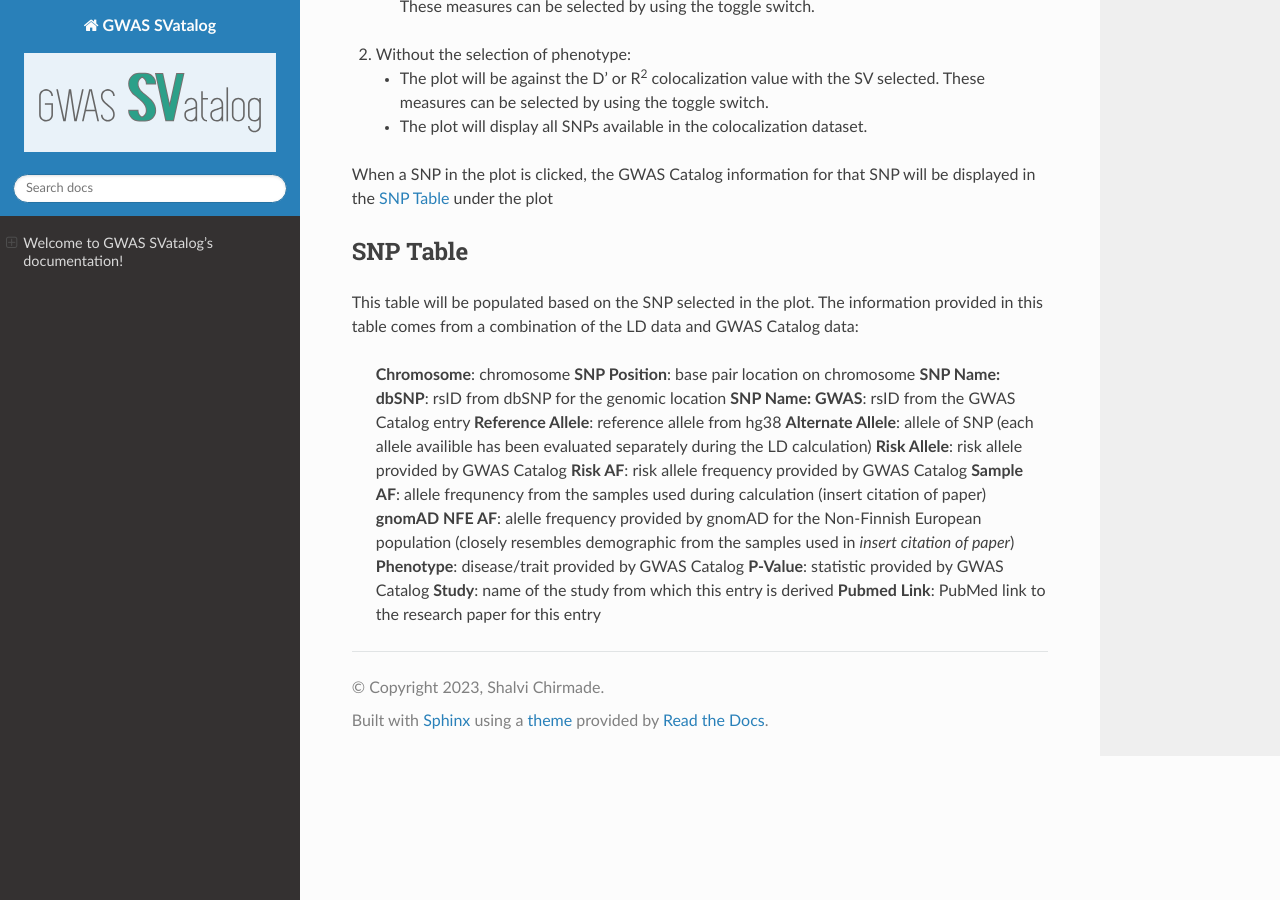
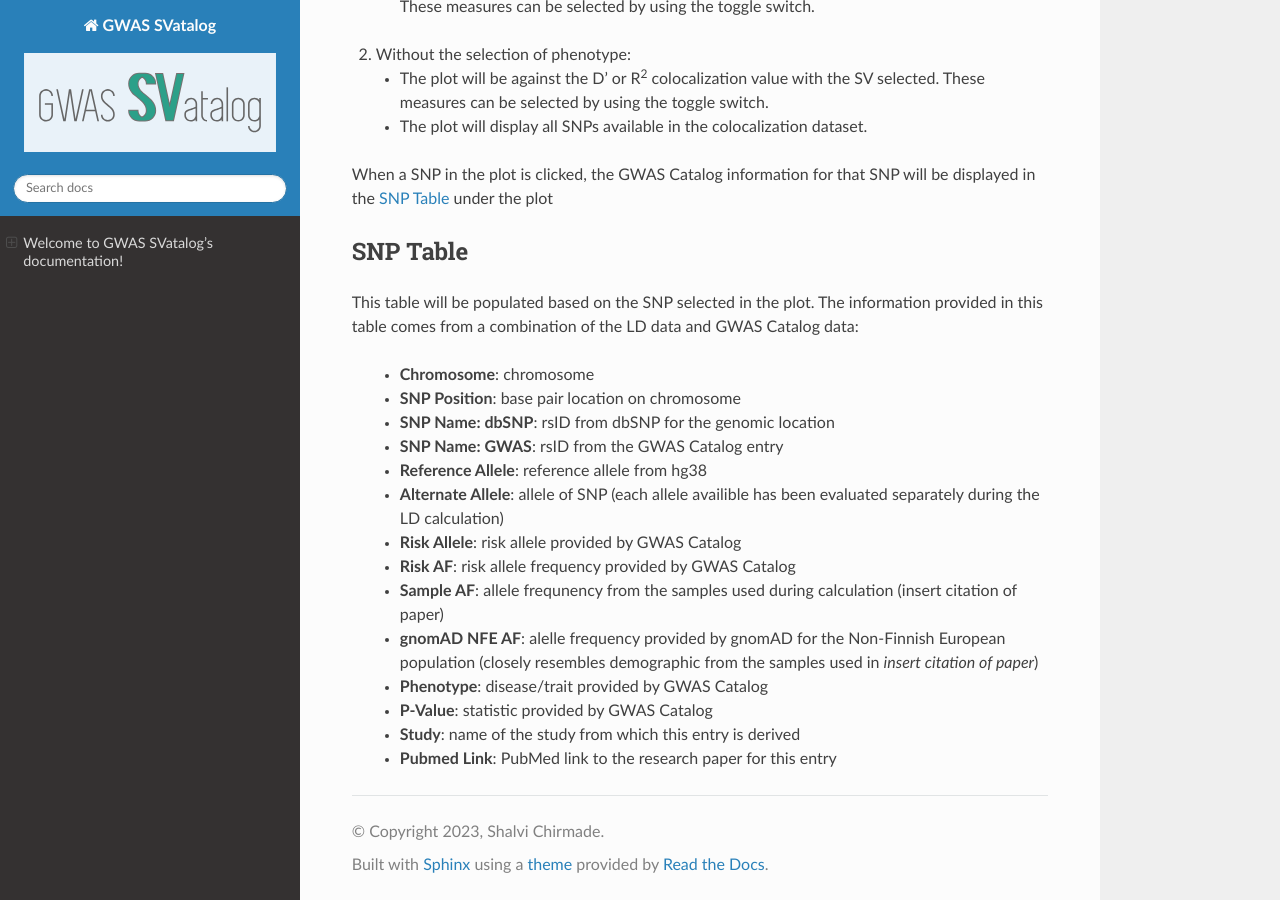
Before and after one commit to shalvichirmade/gwas-svatalog-docs, a Sphinx documentation site: the page built from source/index.rst, in a window 1280 px wide and 900 px high, scrolled down 1715 px. Built offline with Sphinx 7.4.7 and the Read the Docs theme 2.0.0, drawn with Linux system fonts in a browser that asks for light colours.

Commit message:
added bullets to snp table

```diff
--- a/source/index.rst
+++ b/source/index.rst
@@ -98,20 +98,20 @@ SNP Table
 
 This table will be populated based on the SNP selected in the plot. The information provided in this table comes from a combination of the LD data and GWAS Catalog data:
 
-  **Chromosome**: chromosome
-  **SNP Position**: base pair location on chromosome
-  **SNP Name: dbSNP**: rsID from dbSNP for the genomic location
-  **SNP Name: GWAS**: rsID from the GWAS Catalog entry
-  **Reference Allele**: reference allele from hg38
-  **Alternate Allele**: allele of SNP (each allele availible has been evaluated separately during the LD calculation)
-  **Risk Allele**: risk allele provided by GWAS Catalog
-  **Risk AF**: risk allele frequency provided by GWAS Catalog
-  **Sample AF**: allele frequnency from the samples used during calculation (insert citation of paper)
-  **gnomAD NFE AF**: alelle frequency provided by gnomAD for the Non-Finnish European population (closely resembles demographic from the samples used in *insert citation of paper*)
-  **Phenotype**: disease/trait provided by GWAS Catalog
-  **P-Value**: statistic provided by GWAS Catalog
-  **Study**: name of the study from which this entry is derived
-  **Pubmed Link**: PubMed link to the research paper for this entry
+  * **Chromosome**: chromosome
+  * **SNP Position**: base pair location on chromosome
+  * **SNP Name: dbSNP**: rsID from dbSNP for the genomic location
+  * **SNP Name: GWAS**: rsID from the GWAS Catalog entry
+  * **Reference Allele**: reference allele from hg38
+  * **Alternate Allele**: allele of SNP (each allele availible has been evaluated separately during the LD calculation)
+  * **Risk Allele**: risk allele provided by GWAS Catalog
+  * **Risk AF**: risk allele frequency provided by GWAS Catalog
+  * **Sample AF**: allele frequnency from the samples used during calculation (insert citation of paper)
+  * **gnomAD NFE AF**: alelle frequency provided by gnomAD for the Non-Finnish European population (closely resembles demographic from the samples used in *insert citation of paper*)
+  * **Phenotype**: disease/trait provided by GWAS Catalog
+  * **P-Value**: statistic provided by GWAS Catalog
+  * **Study**: name of the study from which this entry is derived
+  * **Pubmed Link**: PubMed link to the research paper for this entry
 
 
 .. toctree::
```
